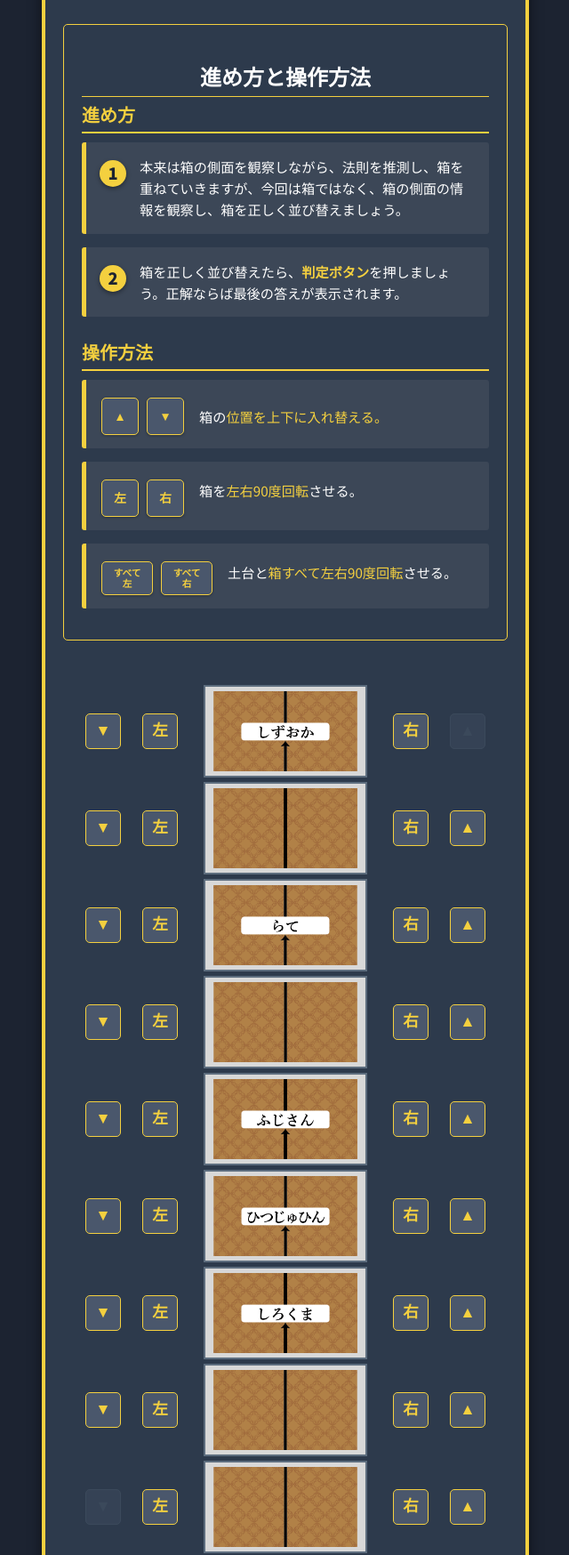
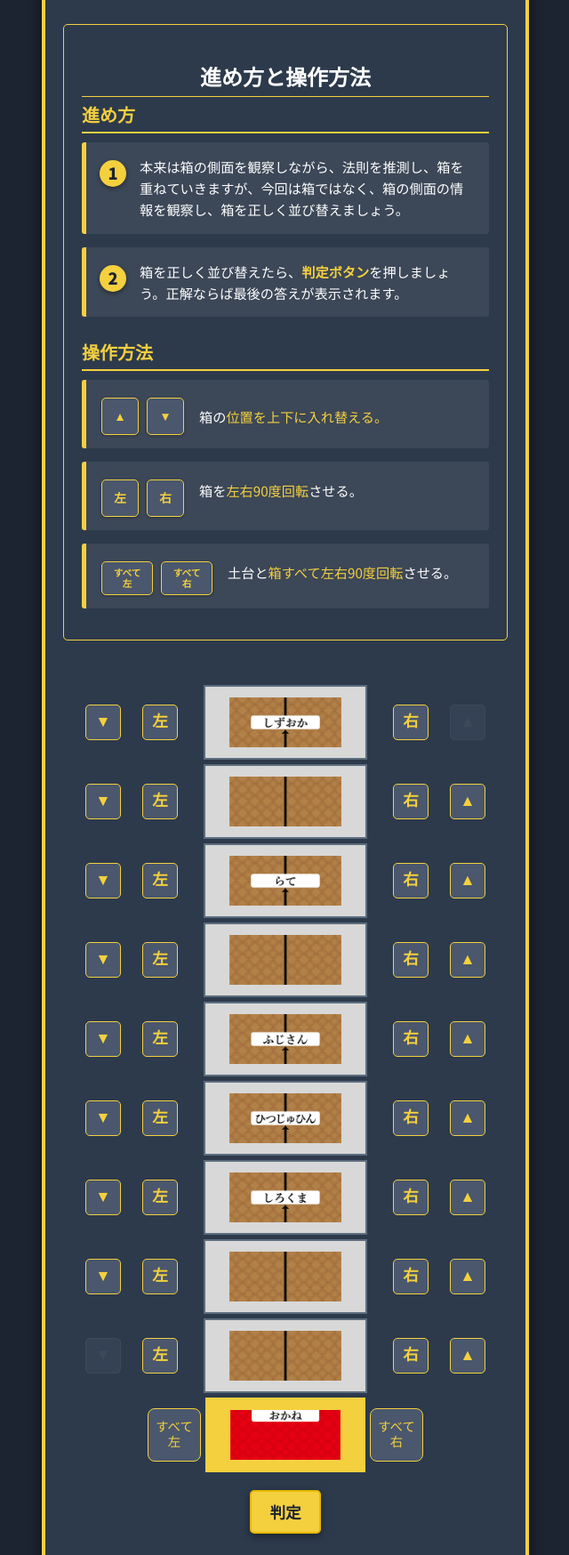
Before and after one commit to Jake-nazotoki/enshrine_tower, a plain HTML site: page index.html in a window 1280 px wide. Shown: the part 132-1880 px from the top of the page at 89% size, without its empty margins (319-959 px from the left). Drawn offline with Linux system fonts and the light colour scheme.

Commit message:
Update index.html

```diff
--- a/index.html
+++ b/index.html
@@ -197,7 +197,7 @@
         .box-display {
             width: 100%;
             max-width: 180px;
-            height: 100px;
+            height: 80px;
             margin: 0 5px;
             border: 2px solid #5d6d7e;
             background-color: #d8d8d8;
@@ -208,8 +208,8 @@
             padding: 0;
         }
         .box-display img {
-            width: 90%;
-            height: 90%;
+            width: 70%;
+            height: 70%;
             object-fit: cover;
         }
 
@@ -225,7 +225,7 @@
         }
         .base-box {
             flex-grow: 1;
-            height: 100px;
+            height: 80px;
             display: flex;
             align-items: center;
             justify-content: center;
@@ -239,8 +239,8 @@
             padding: 0;
         }
         .base-box img {
-            width: 90%;
-            height: 90%;
+            width: 70%;
+            height: 70%;
             object-fit: cover;
         }
 
```
